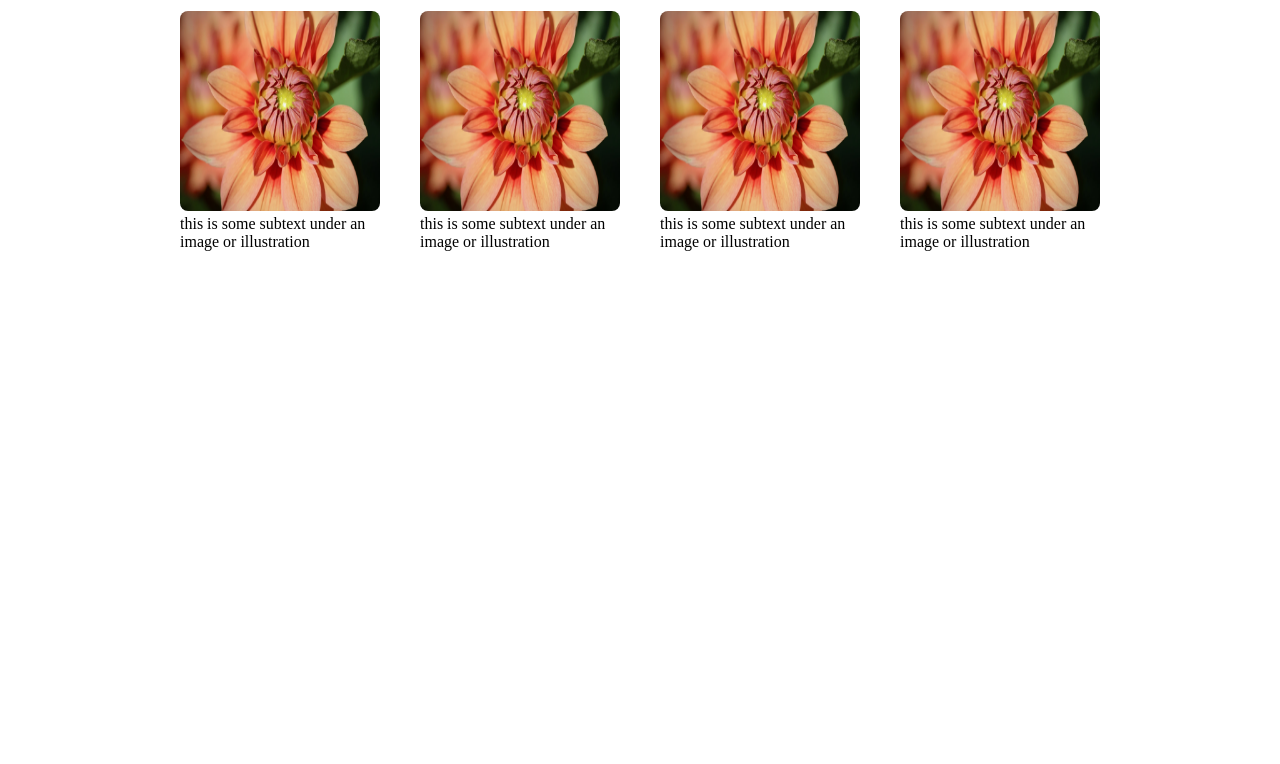
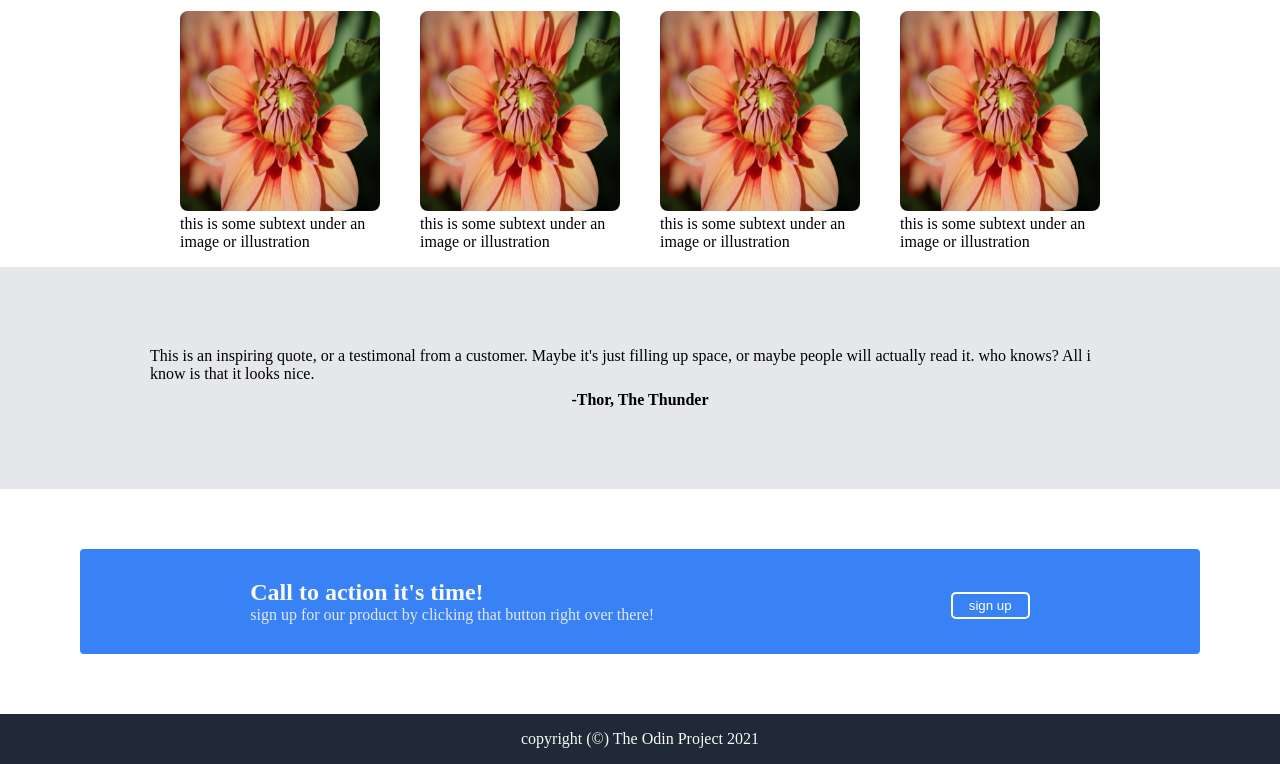
Before and after one commit to Adnan7389/The_odin-Landing_page, a plain HTML site: page index.html in a window 1280 px wide. Shown: the part 426-1190 px from the top of the page. Before the commit the page ends 800 px from the top, so only its background shows below. Drawn offline with Linux system fonts and the light colour scheme.

Commit message:
i created comment, sign-up and footer parts

```diff
--- a/index.html
+++ b/index.html
@@ -49,5 +49,29 @@
         </div>
       </div>
     </sectio>
+    <article>
+      <div class="comment">
+        <p>
+          This is an inspiring quote, or a testimonal from a customer. Maybe
+          it's just filling up space, or maybe people will actually read it. who
+          knows? All i know is that it looks nice.
+        </p>
+        <span>-Thor, The Thunder</span>
+      </div>
+    </article>
+    <section>
+      <div class="sign-up">
+        <div class="call-text">
+          <h4>Call to action it's time!</h4>
+          <p>
+            sign up for our product by clicking that button right over there!
+          </p>
+        </div>
+        <button>sign up</button>
+      </div>
+    </section>
+    <footer>
+      <div class="footer">copyright (©) The Odin Project 2021</div>
+    </footer>
   </body>
 </html>
--- a/style.css
+++ b/style.css
@@ -27,6 +27,7 @@ a {
   font-size: 16px;
   color: #e5e7eb;
   text-decoration: none;
+  margin-right: 8px;
 }
 
 button {
@@ -87,3 +88,52 @@ h2 {
   max-width: 200px;
   border-radius: 8px;
 }
+
+.comment {
+  display: flex;
+  flex-direction: column;
+  justify-content: center;
+  align-items: center;
+  gap: 8px;
+  background-color: #e5e7eb;
+  padding: 80px 150px;
+  font-size: 36px lighter italic #1f2937;
+}
+
+.comment span {
+  display: flex;
+  align-items: end;
+  font-weight: bold;
+}
+
+.sign-up {
+  display: flex;
+  justify-content: space-around;
+  align-items: center;
+  gap: 16px;
+  background-color: #3882f6;
+  margin: 60px 80px;
+  padding: 30px;
+  border-radius: 4px;
+}
+
+.sign-up button {
+  color: white;
+  border: 2px solid white;
+  flex-shrink: 0;
+}
+
+.sign-up p {
+  font-weight: 200;
+  color: #e5e7eb;
+}
+
+.footer {
+  display: flex;
+  align-items: center;
+  justify-content: center;
+  background-color: #1f2937;
+  padding: 16px;
+  color: #f9faf8;
+  font-weight: 50;
+}
```
